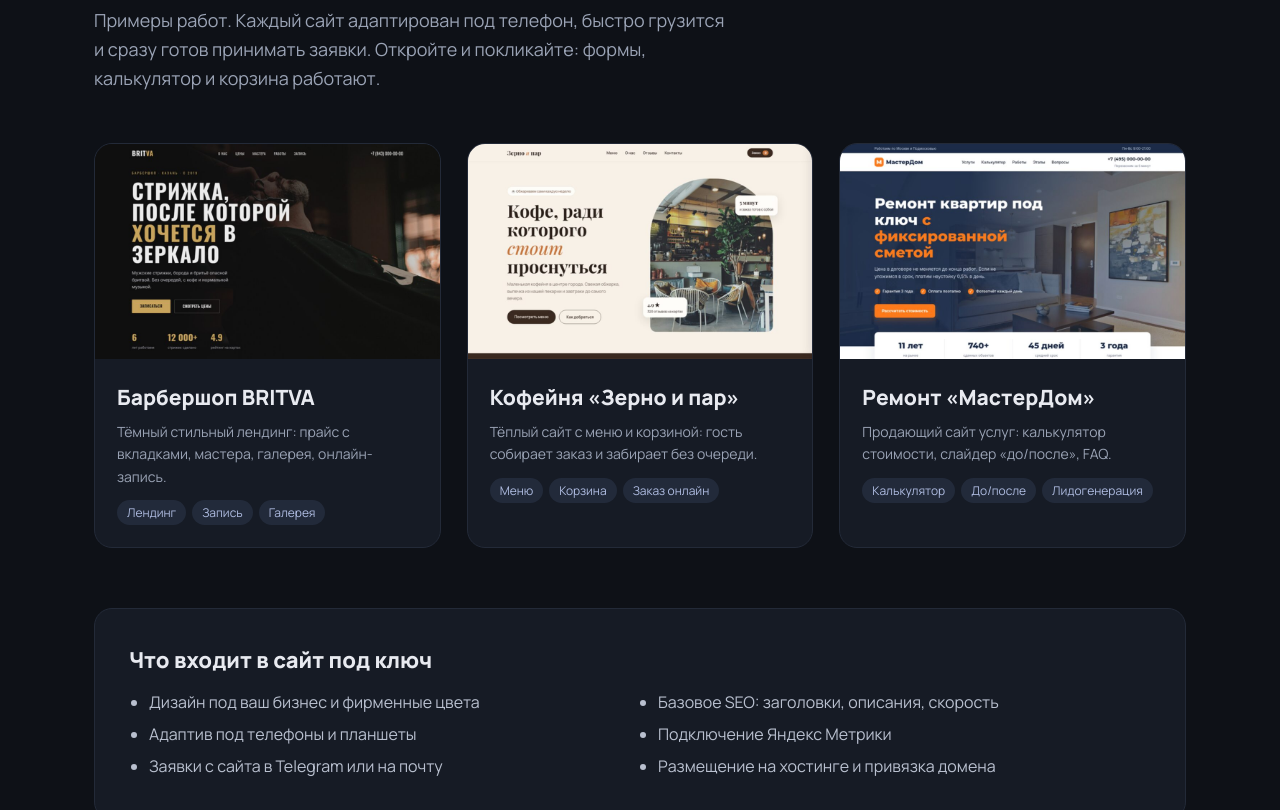
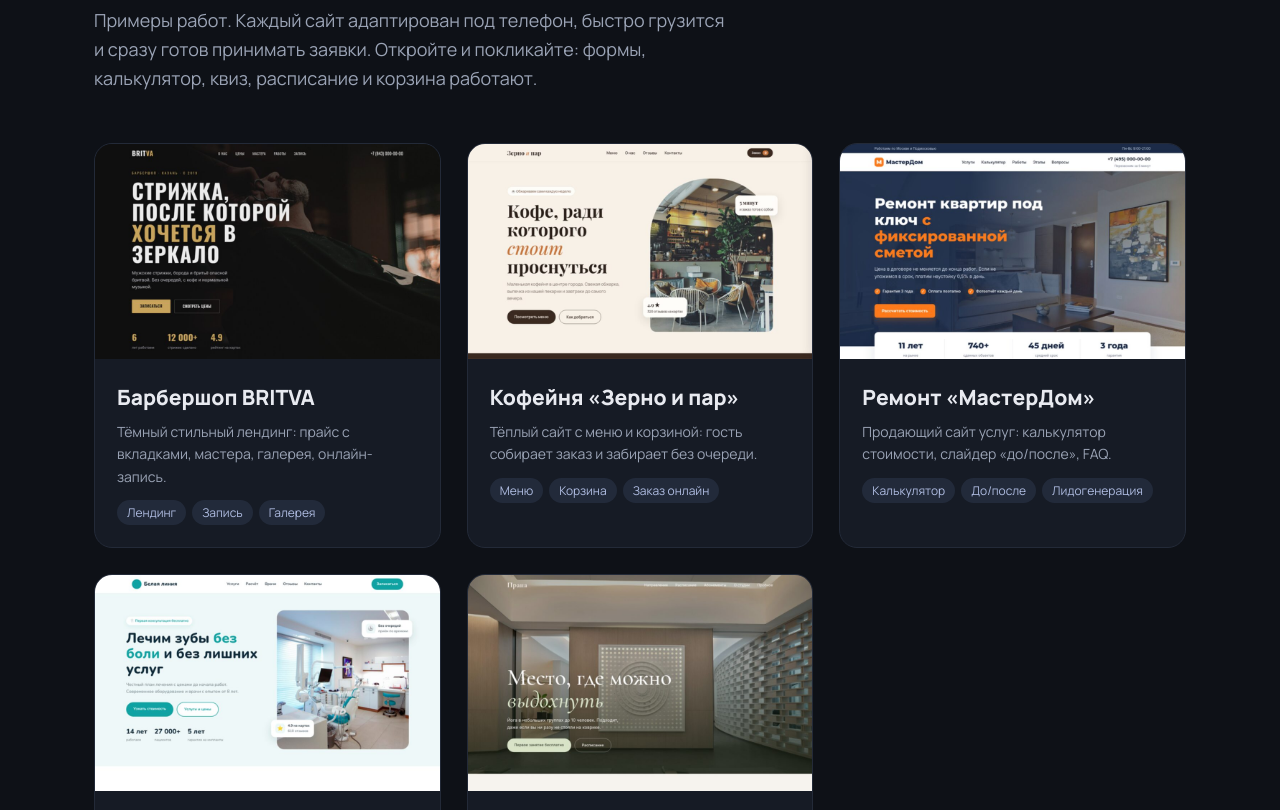
Before and after one commit to IWantToSsleep/portfolio, a plain HTML site: page index.html in a window 1280 px wide. Shown: the part 139-949 px from the top of the page. Drawn offline with Linux system fonts and the light colour scheme.

Commit message:
Add files via upload

```diff
--- a/index.html
+++ b/index.html
@@ -22,11 +22,13 @@ a.card:hover{transform:translateY(-6px);border-color:#7c9cff}
 </style></head>
 <body><div class="wrap">
 <h1>Сайты и лендинги <span>под ключ</span></h1>
-<p class="lead">Примеры работ. Каждый сайт адаптирован под телефон, быстро грузится и сразу готов принимать заявки. Откройте и покликайте: формы, калькулятор и корзина работают.</p>
+<p class="lead">Примеры работ. Каждый сайт адаптирован под телефон, быстро грузится и сразу готов принимать заявки. Откройте и покликайте: формы, калькулятор, квиз, расписание и корзина работают.</p>
 <div class="grid">
  <a class="card" href="barber/"><img src="previews/barber.jpg" alt="Сайт барбершопа"><div><h2>Барбершоп BRITVA</h2><p>Тёмный стильный лендинг: прайс с вкладками, мастера, галерея, онлайн-запись.</p><div class="tags"><span>Лендинг</span><span>Запись</span><span>Галерея</span></div></div></a>
  <a class="card" href="coffee/"><img src="previews/coffee.jpg" alt="Сайт кофейни"><div><h2>Кофейня «Зерно и пар»</h2><p>Тёплый сайт с меню и корзиной: гость собирает заказ и забирает без очереди.</p><div class="tags"><span>Меню</span><span>Корзина</span><span>Заказ онлайн</span></div></div></a>
  <a class="card" href="remont/"><img src="previews/remont.jpg" alt="Сайт ремонта квартир"><div><h2>Ремонт «МастерДом»</h2><p>Продающий сайт услуг: калькулятор стоимости, слайдер «до/после», FAQ.</p><div class="tags"><span>Калькулятор</span><span>До/после</span><span>Лидогенерация</span></div></div></a>
+ <a class="card" href="dental/"><img src="previews/dental.jpg" alt="Сайт стоматологии"><div><h2>Стоматология «Белая линия»</h2><p>Светлый сайт клиники: услуги с ценами, квиз-расчёт стоимости, врачи, отзывы.</p><div class="tags"><span>Квиз</span><span>Медицина</span><span>Заявки</span></div></div></a>
+ <a class="card" href="yoga/"><img src="previews/yoga.jpg" alt="Сайт йога-студии"><div><h2>Йога-студия «Прана»</h2><p>Атмосферный сайт студии: расписание по дням с записью, абонементы, пробное занятие.</p><div class="tags"><span>Расписание</span><span>Запись</span><span>Абонементы</span></div></div></a>
 </div>
 <div class="box"><h3>Что входит в сайт под ключ</h3><ul>
 <li>Дизайн под ваш бизнес и фирменные цвета</li><li>Адаптив под телефоны и планшеты</li><li>Заявки с сайта в Telegram или на почту</li><li>Базовое SEO: заголовки, описания, скорость</li><li>Подключение Яндекс Метрики</li><li>Размещение на хостинге и привязка домена</li></ul></div>
```
